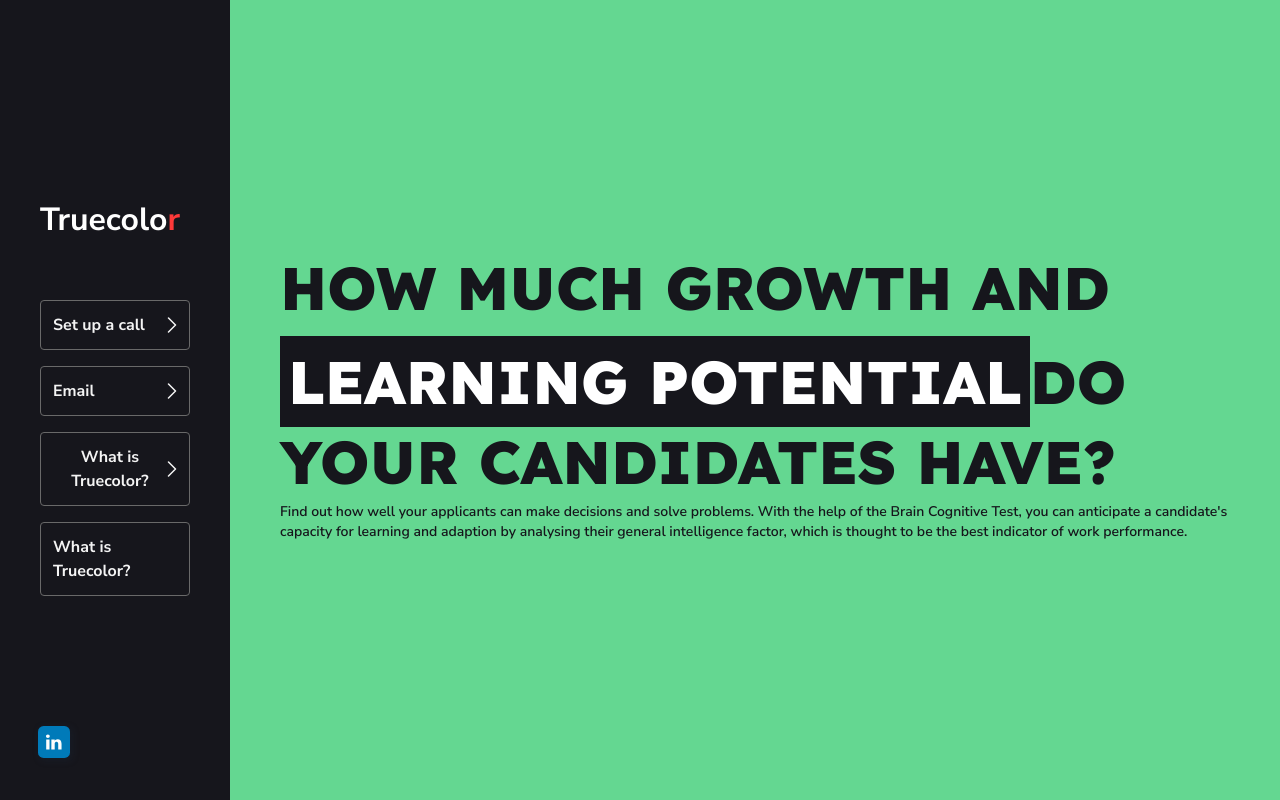
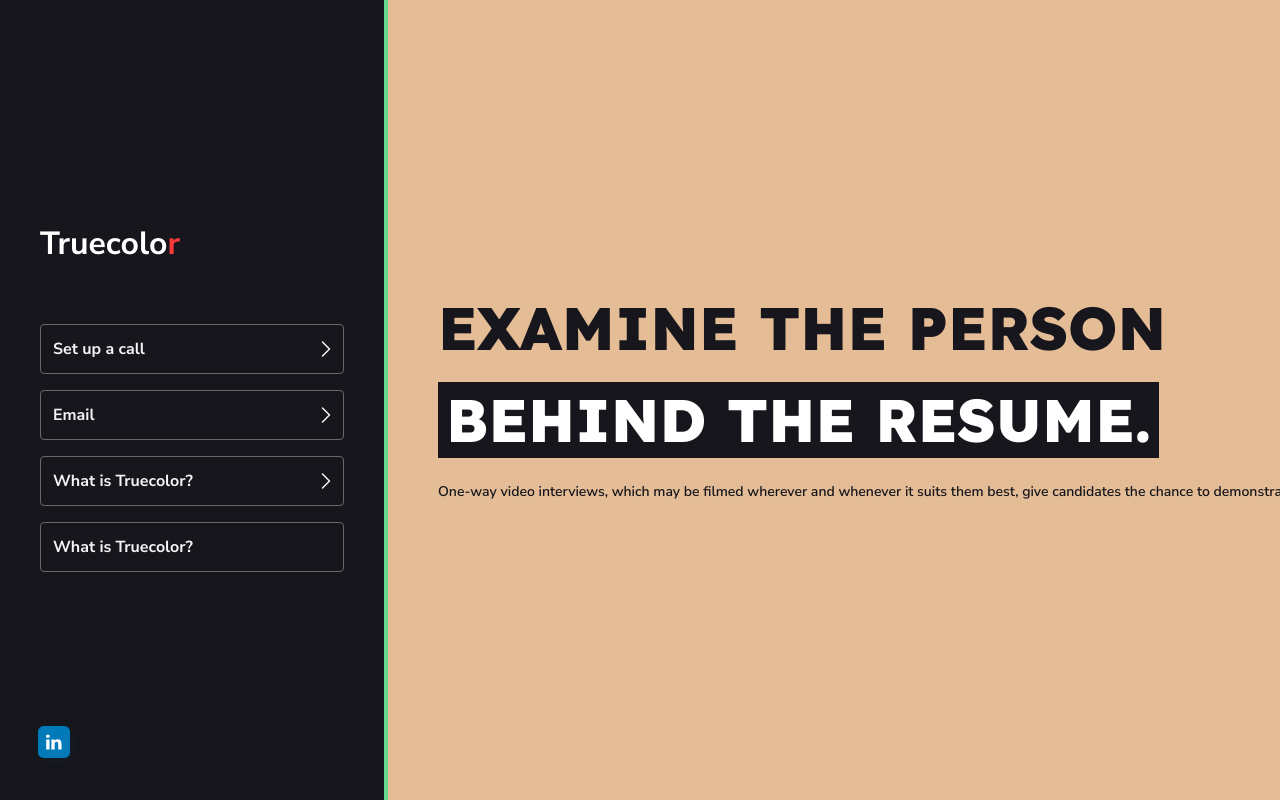
Before and after one commit to codeReaper0/true-color, a React (Create React App) app: page / in a window 1280 px wide. Built offline with nearby package versions, Linux system fonts and the light colour scheme.

Commit message:
adjusted side bar size

```diff
--- a/src/components/main.jsx
+++ b/src/components/main.jsx
@@ -10,7 +10,7 @@
 
 export default function Main() {
   return (
-    <main className="min-w-[320px] md:max-w-lg lg:max-w-3xl xl:max-w-[1050px] h-full 2xl:max-w-[1500px]">
+    <main className="flex-grow h-full">
       <Swiper
         spaceBetween={1}
         effect={"fade"}
--- a/src/components/sideBar.jsx
+++ b/src/components/sideBar.jsx
@@ -5,7 +5,7 @@
 export default function SideBar() {
   return (
     <React.Fragment>
-      <aside className=" hidden h-full bg-[#16161C] p-10 md:flex flex-col justify-center text-white flex-grow relative">
+      <aside className=" hidden h-full bg-[#16161C] p-10 md:flex flex-col justify-center text-white flex-none max-w-sm w-full relative">
         <h3 className="font-bold text-2xl xl:text-[32px] mb-8 xl:mb-16">
           Truecolo
           <span className="text-[#fe3939]">r</span>
```
